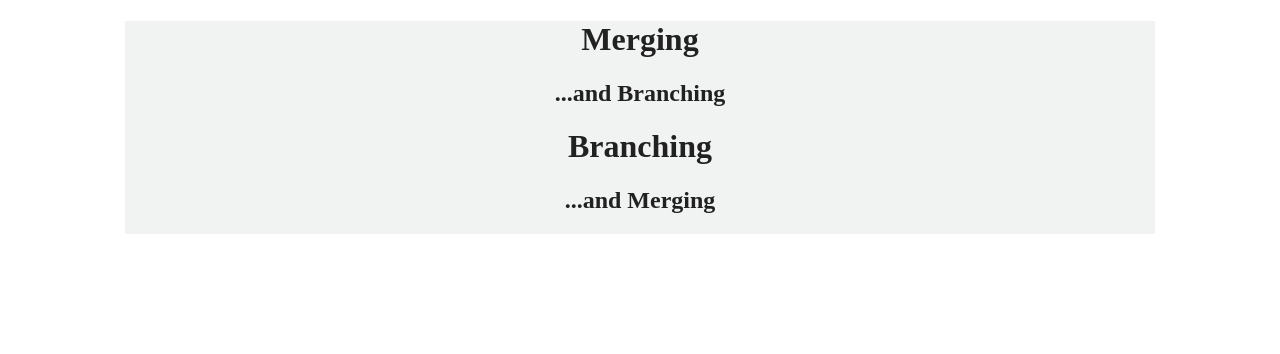
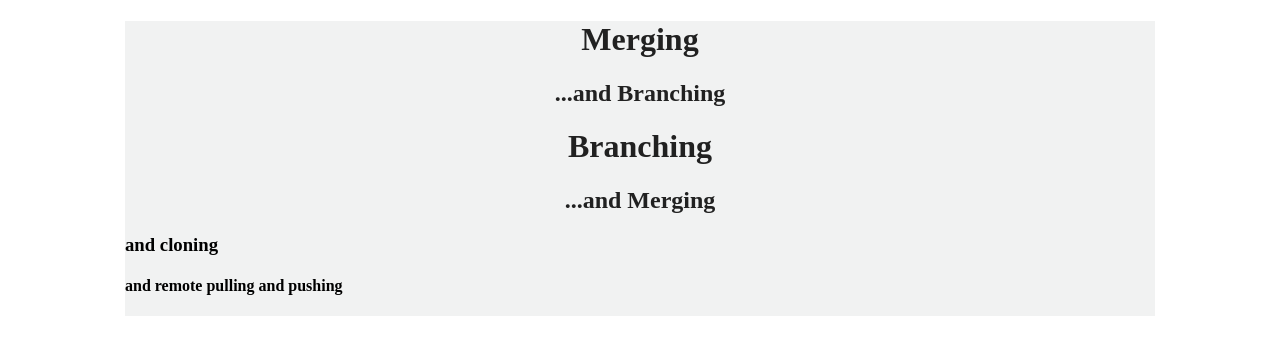
Before and after one commit to mmoonn/Grid, a plain HTML site: page index.html in a window 1280 px wide. Drawn offline with Linux system fonts and the light colour scheme.

Commit message:
Updated index about cloning

```diff
--- a/index.html
+++ b/index.html
@@ -16,7 +16,9 @@
 			  <h1>Branching</h1>
 			  <h2>...and Merging</h2>
 			</hgroup>
-        </div>
+		<h3>and cloning</h3>
+		<h4>and remote pulling and pushing</h4>
+	 </div>
     </div>
 </body>
 </html>
```
